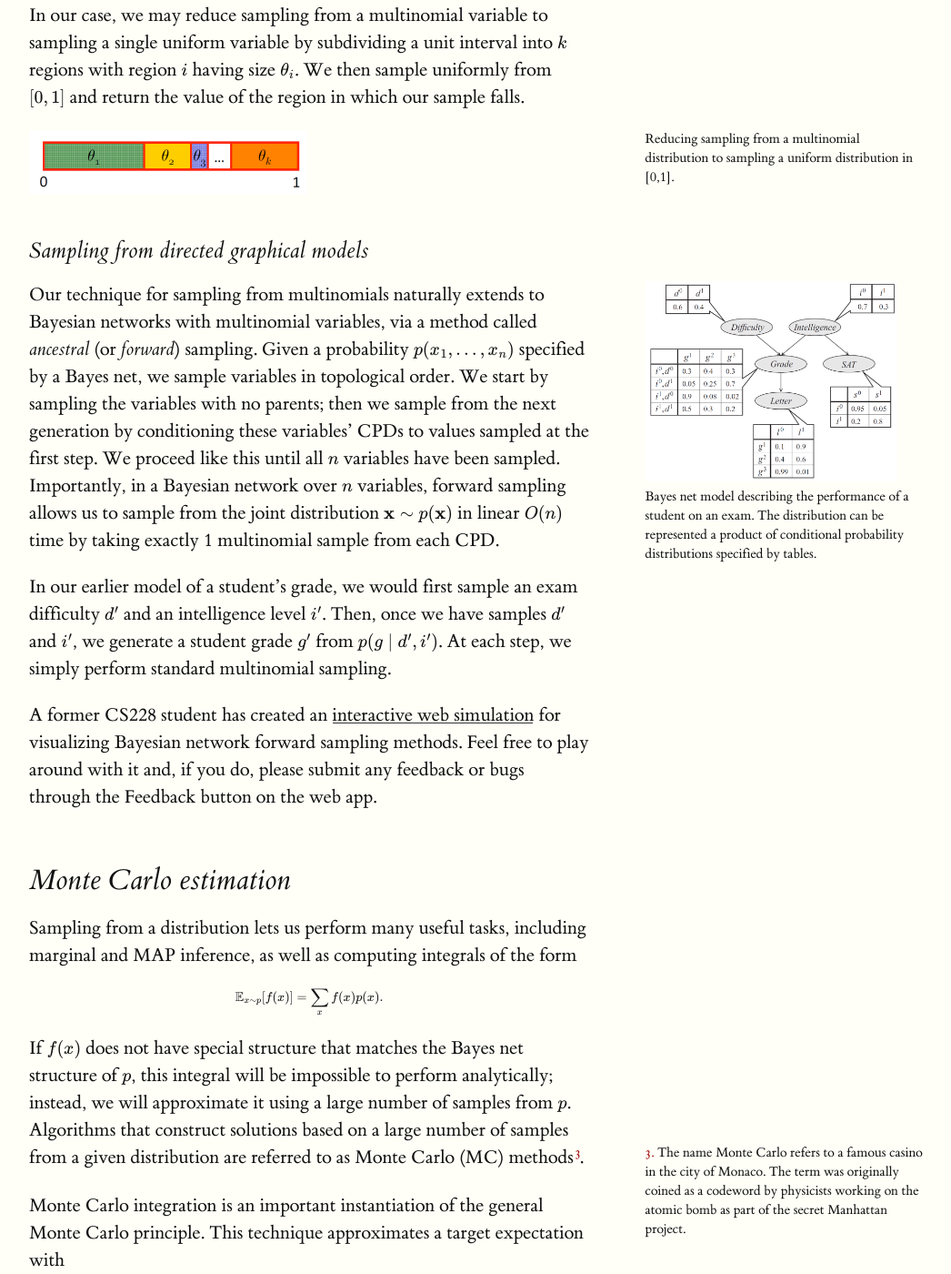
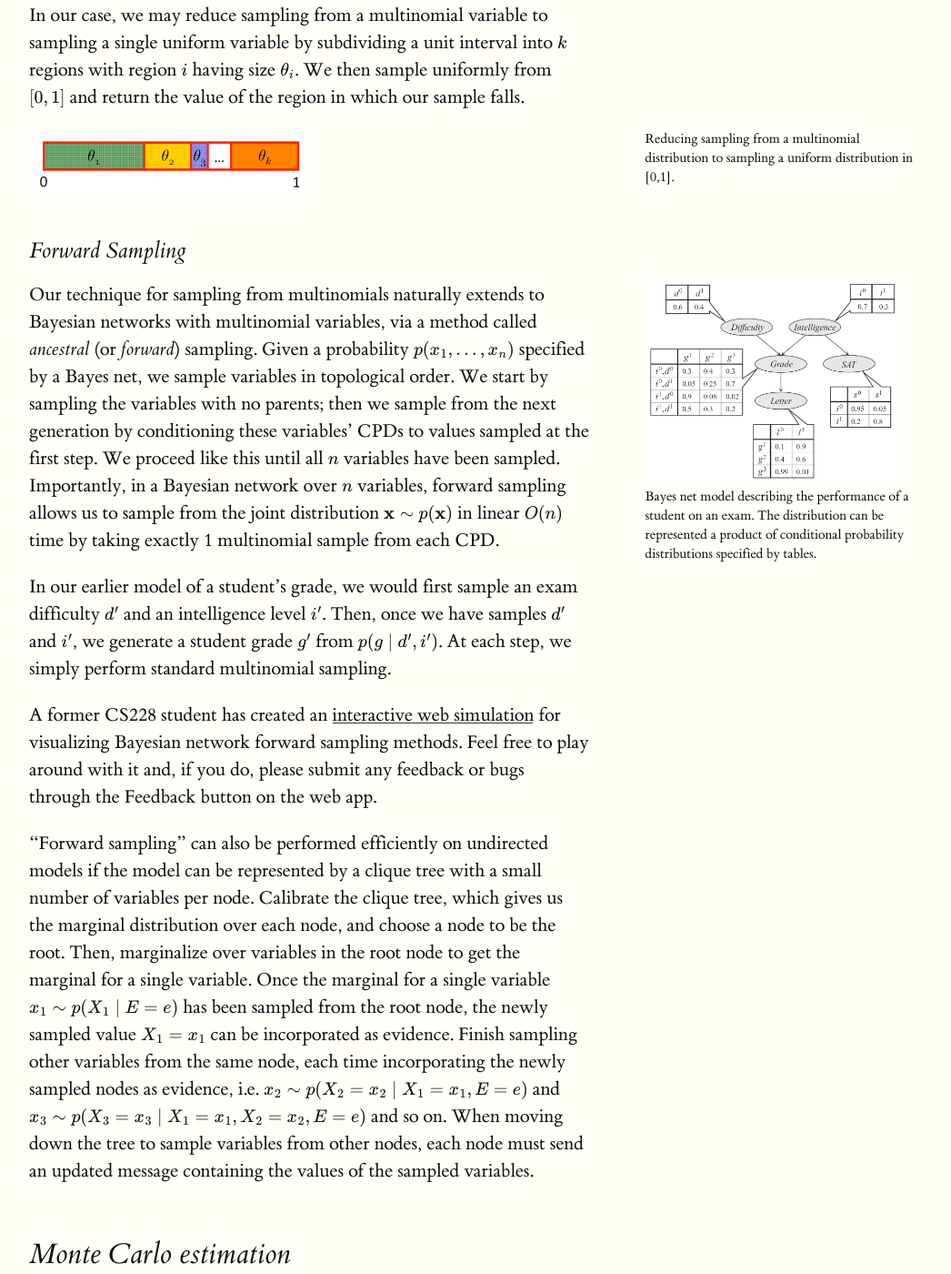
Before and after one commit to ermongroup/cs228-notes, a Jekyll site: the page built from inference/sampling/index.md, in a window 1280 px wide and 1400 px high, scrolled down 1201 px. Shown: the whole window at 91% size, without its empty margins (128-1174 px from the left). Built offline with Jekyll 4.4.1, drawn with Linux system fonts in a browser that asks for light colours; formulas are drawn with MathJax 3.

Commit message:
Clarify Forward Sampling  (#155)
* Update forward sampling section to disambiguate limitation to only directed models

* Incorporate Forward Pass suggestions from chrisyeh96@

* Update index.md

```diff
--- a/inference/sampling/index.md
+++ b/inference/sampling/index.md
@@ -19,7 +19,7 @@
 In our case, we may reduce sampling from a multinomial variable to sampling a single uniform variable by subdividing a unit interval into $$k$$ regions with region $$i$$ having size $$\theta_i$$. We then sample uniformly from $$[0,1]$$ and return the value of the region in which our sample falls.
 {% include maincolumn_img.html src="assets/img/multinomial-sampling.png" caption="Reducing sampling from a multinomial distribution to sampling a uniform distribution in [0,1]." %}
 
-### Sampling from directed graphical models
+### Forward Sampling
 
 {% include marginfigure.html id="grade" url="assets/img/grade-model.png" description="Bayes net model describing the performance of a student on an exam. The distribution can be represented a product of conditional probability distributions specified by tables." %}
 
@@ -28,6 +28,9 @@
 In our earlier model of a student's grade, we would first sample an exam difficulty $$d'$$ and an intelligence level $$i'$$. Then, once we have samples $$d'$$ and $$i'$$, we generate a student grade $$g'$$ from $$p(g \mid d', i')$$. At each step, we simply perform standard multinomial sampling.
 
 A former CS228 student has created an [interactive web simulation](http://pgmlearning.herokuapp.com/samplingApp) for visualizing Bayesian network forward sampling methods. Feel free to play around with it and, if you do, please submit any feedback or bugs through the Feedback button on the web app.
+
+
+"Forward sampling" can also be performed efficiently on undirected models if the model can be represented by a clique tree with a small number of variables per node. Calibrate the clique tree, which gives us the marginal distribution over each node, and choose a node to be the root. Then, marginalize over variables in the root node to get the marginal for a single variable. Once the marginal for a single variable $$x_1 ∼ p(X_1 \mid E=e)$$ has been sampled from the root node, the newly sampled value $$X_1 = x_1$$ can be incorporated as evidence. Finish sampling other variables from the same node, each time incorporating the newly sampled nodes as evidence, i.e. $$x_2 ∼ p(X_2=x_2 \mid X_1=x_1,E=e)$$ and $$x_3 ∼ p(X_3=x_3 \mid X_1=x_1,X_2=x_2,E=e)$$ and so on. When moving down the tree to sample variables from other nodes, each node must send an updated message containing the values of the sampled variables.
 
 ## Monte Carlo estimation
 
```
Also changed, not shown: index.md (+1 -1 lines).
